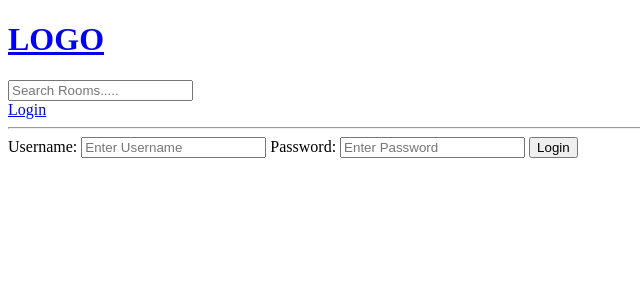
After one commit to Abhijeet-kadance/InfoPad, a Django app: page /login/ in a window 1280 px wide. The commit adds this page. Shown: the top 300 px of the page, without its empty margins (0-640 px from the left). Run offline with Django 4.2, Linux system fonts and the light colour scheme.

Commit message:
(IDEAPAD) => Login and Authentication with sessions Functionality Added

```diff
--- a/base/templates/base/home.html
+++ b/base/templates/base/home.html
@@ -27,6 +27,7 @@
     </div>
 
     <div>
+        <h5>{{room_count}} Rooms Available !</h5>
         <a href="{% url 'create-room' %}">Create Room</a>
         <div>
             {% for room in rooms %}
--- /dev/null
+++ b/base/templates/base/login_register.html
@@ -0,0 +1,16 @@
+{% extends 'main.html' %}
+
+{% block content %}
+    <div>
+        <form method="POST" action="">
+            {% csrf_token %}
+            <label>Username: </label>
+            <input type="text" name="username" placeholder="Enter Username" />
+
+            <label>Password: </label>
+            <input type="password" name="password" placeholder="Enter Password" />
+
+            <input type="submit" value="Login"/>
+        </form>
+    </div>
+{% endblock %}
--- a/base/urls.py
+++ b/base/urls.py
@@ -2,6 +2,8 @@ from django.urls import path
 from . import views
 
 urlpatterns = [
+    path('login/',views.loginPage,name="login"),
+    path('logout/',views.logoutUser,name="logout"),
     path('', views.home , name="home"),
     path('room/<str:pk>/', views.room , name="room"),
     path('create-room/',views.createRoom , name="create-room"),
--- a/base/views.py
+++ b/base/views.py
@@ -1,17 +1,55 @@
+from email import message
+from django.contrib.auth.decorators import login_required
 from django.shortcuts import render,redirect
 from django.http import HttpResponse
+from django.contrib.auth.models import User
+from django.contrib.auth import authenticate, login , logout
+from django.contrib import messages
+from django.db.models import Q
 from .models import Room, Topic
 from .forms import RoomForm
 
+
 # Create your views here.
+
+def loginPage(request):
+    if request.method == 'POST':
+        username = request.POST.get('username')
+        password = request.POST.get('password')
+
+        try:
+            user = User.objects.get(username=username)
+        except:
+            messages.error(request,"User Does not Exists !!")
+
+        user = authenticate(request, username=username,password=password)
+
+        if user is not None:
+            login(request,user)
+            return redirect('home')
+        else:
+            messages.error(request,"username and password does not exisit !!!")
+
+
+    context = {}
+    return render(request,'base/login_register.html',context)
+
+def logoutUser(request):
+    logout(request)
+    return redirect("home")
 
 def home(request):
 
 
     q = request.GET.get('q') if request.GET.get('q') != None else ''
-    rooms = Room.objects.filter(topic__name__icontains=q)
+    rooms = Room.objects.filter(
+        Q(topic__name__icontains=q) |
+        Q(name__icontains=q) |
+        Q(description__icontains=q)
+    )
+    room_count = rooms.count()
     topics = Topic.objects.all()
-    context = {'rooms':rooms,'topics':topics}
+    context = {'rooms':rooms,'topics':topics,"room_count":room_count}
     return render(request, 'base/home.html',context)
 
 
@@ -20,6 +58,7 @@ def room(request,pk):
     context = {'room':room}
     return render(request,'base/room.html',context)
 
+@login_required(login_url="/login")
 def createRoom(request):
     form = RoomForm()
     if request.method == 'POST':
@@ -31,6 +70,7 @@ def createRoom(request):
     context = {'form':form}
     return render(request,'base/room_form.html',context)
 
+@login_required(login_url="/login")
 def updateRoom(request, pk):
     room = Room.objects.get(id=pk)
     form = RoomForm(instance=room)
@@ -43,6 +83,7 @@ def updateRoom(request, pk):
     context = {'form':form}
     return render(request,'base/room_form.html',context)
 
+@login_required(login_url="/login")
 def deleteRoom(request,pk):
     room = Room.objects.get(id=pk)
 
--- a/templates/main.html
+++ b/templates/main.html
@@ -9,6 +9,14 @@
 <body>
     {% include 'navbar.html' %}
 
+    {% if messages %}
+    <ul class="messages">
+        {% for message in messages %}
+            <li{% if message.tags %} class="{{message.tags}}" {% endif %}>{{ message }}</li>
+        {% endfor %}
+    </ul>
+    {% endif %}
+
     {% block content %}
 
     {% endblock %}
--- a/templates/navbar.html
+++ b/templates/navbar.html
@@ -1,5 +1,15 @@
 <a href="/"><h1>LOGO</h1></a>
 <form method="GET" action="{% url 'home' %}">
-    <input type="text" name="q" placeholder="Search Rooms....." />
+  <input type="text" name="q" placeholder="Search Rooms....." />
 </form>
-<hr>
+
+{% if request.user.is_authenticated %}
+
+    <a href="{% url 'logout' %}">Logout</a>
+
+{% else %}
+
+    <a href="{% url 'login'%}">Login</a>
+
+{% endif %}
+<hr />
```
Also changed, not shown: requirements.txt (added, +12 -0 lines), base/migrations/0003_alter_room_options.py (added).
